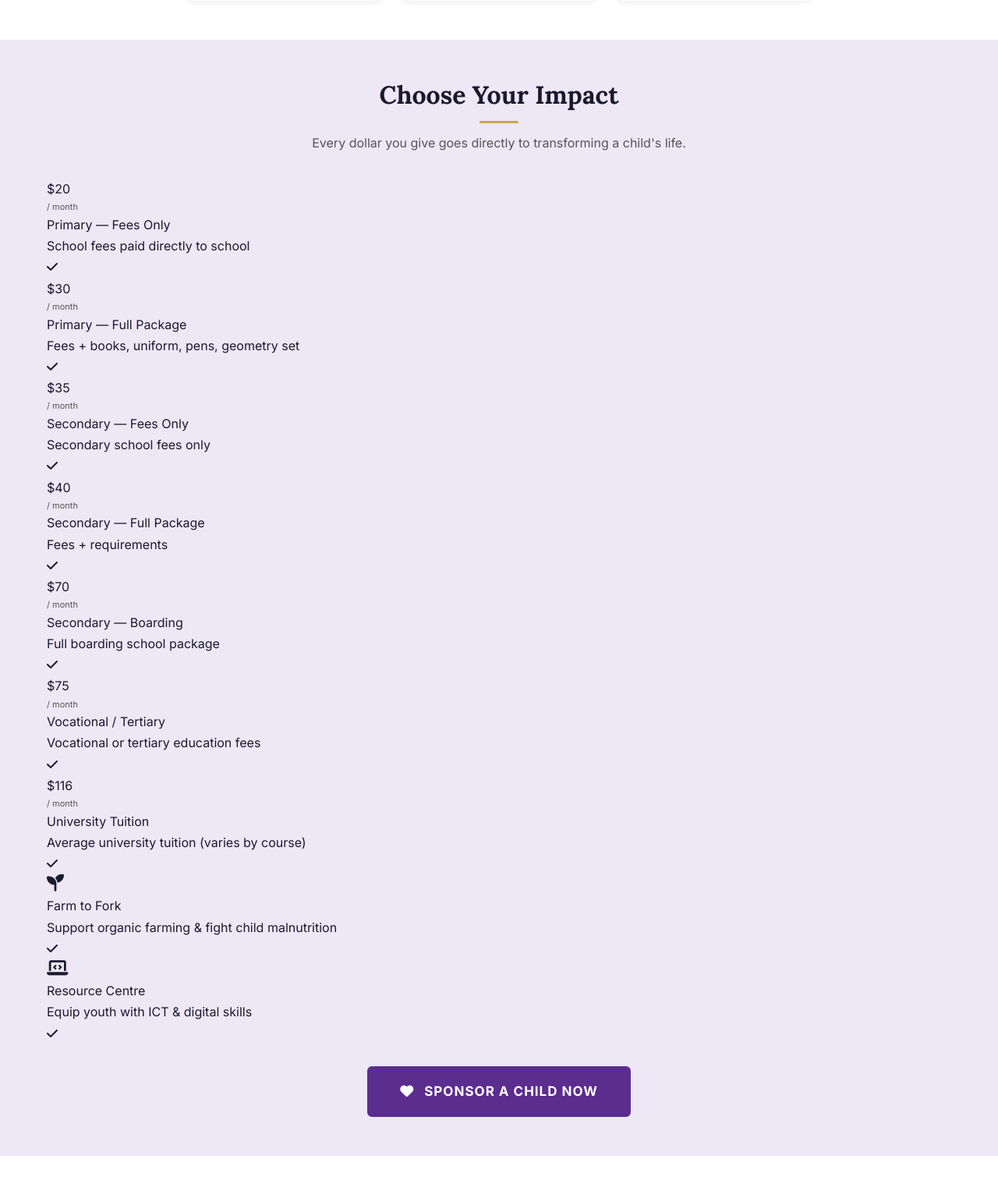
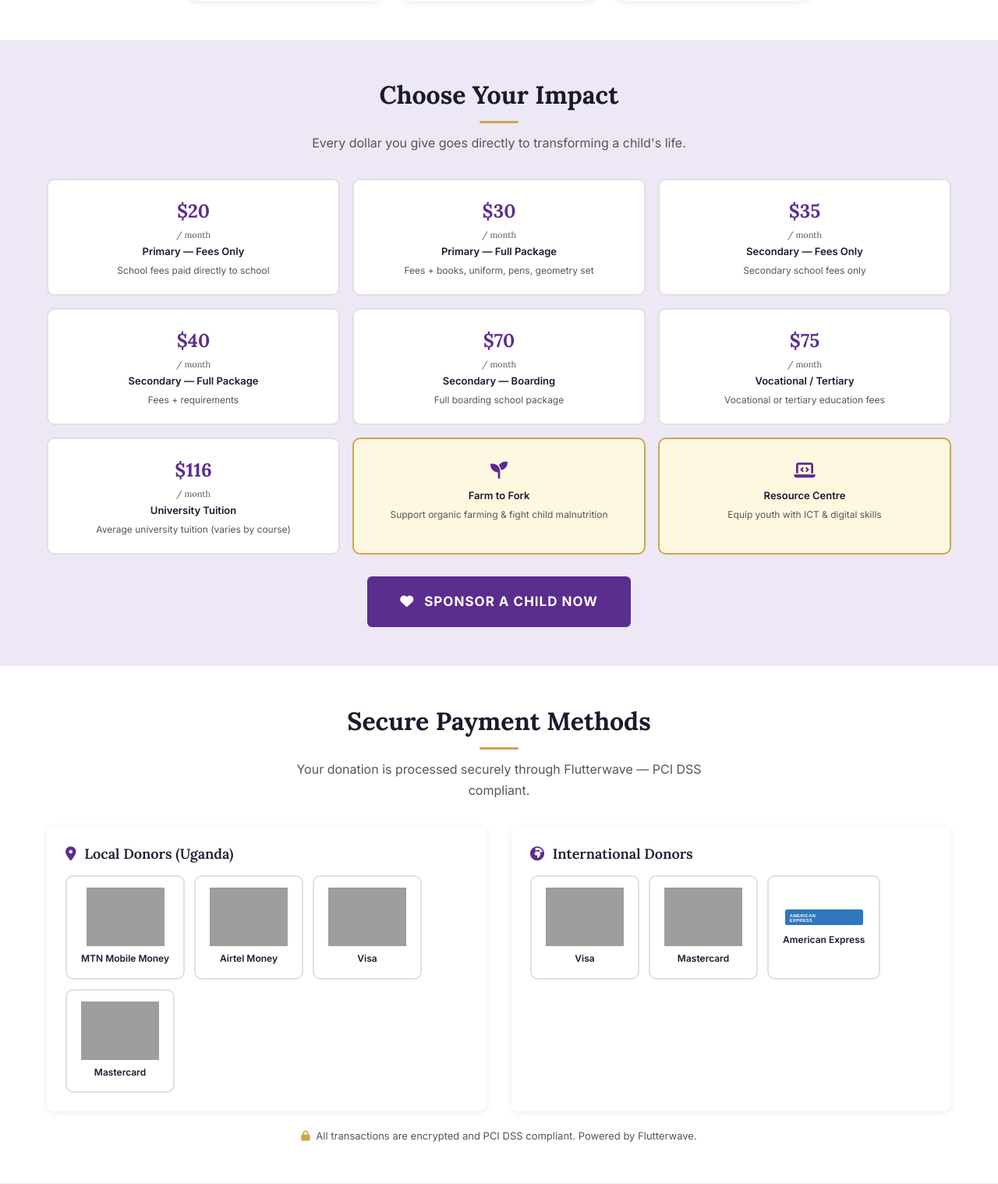
Before and after one commit to Akule-Robert/kazo-archdeaconry-childrens-ministry, a PHP site: page /donate.html in a window 1280 px wide. Shown: the part 994-2512 px from the top of the page at 78% size. Run offline with PHP 8.4, Linux system fonts and the light colour scheme; grey boxes are pictures that could not be loaded.

Commit message:
Add styles for testimonies and impact cards, enhance payment logos layout

```diff
--- a/css/style.css
+++ b/css/style.css
@@ -1631,6 +1702,117 @@ table tbody tr:hover { background: var(--bg-light-gold); }
 @keyframes scrollMarquee {
   0%   { transform: translateX(0); }
   100% { transform: translateX(-50%); }
+}
+
+/* --- IMPACT CARDS (Donate page) --- */
+.impact-cards {
+  display: grid;
+  grid-template-columns: repeat(3, 1fr);
+  gap: 16px;
+}
+.impact-card {
+  background: var(--white);
+  border: 2px solid #e0e0e0;
+  border-radius: var(--radius-md);
+  padding: 20px 16px;
+  text-align: center;
+  cursor: pointer;
+  transition: all 0.3s ease;
+  position: relative;
+}
+.impact-card:hover {
+  border-color: var(--primary-light);
+  box-shadow: var(--shadow-sm);
+}
+.impact-card.selected {
+  border-color: var(--primary);
+  background: var(--bg-light-purple);
+  box-shadow: 0 0 0 2px var(--primary);
+}
+.impact-card .ic-amount {
+  font-size: 24px;
+  font-weight: 700;
+  color: var(--primary);
+  font-family: 'Lora', Georgia, serif;
+}
+.impact-card .ic-label {
+  font-size: 13px;
+  font-weight: 600;
+  color: var(--text-dark);
+  margin-bottom: 4px;
+}
+.impact-card .ic-desc {
+  font-size: 12px;
+  color: var(--text-gray);
+}
+.impact-card .ic-check {
+  display: none;
+  position: absolute;
+  top: 8px;
+  right: 8px;
+  width: 20px;
+  height: 20px;
+  background: var(--primary);
+  border-radius: 50%;
+  color: #fff;
+  font-size: 10px;
+  align-items: center;
+  justify-content: center;
+}
+.impact-card.selected .ic-check {
+  display: flex;
+}
+.impact-project {
+  border-color: var(--secondary);
+  background: var(--bg-light-gold);
+}
+.impact-project:hover {
+  border-color: var(--secondary-dark);
+}
+.impact-project.selected {
+  border-color: var(--secondary-dark);
+  background: var(--secondary-light);
+  box-shadow: 0 0 0 2px var(--secondary-dark);
+}
+.impact-project .ic-amount i {
+  color: var(--primary);
+}
+
+/* --- PAYMENT LOGOS --- */
+.payment-logos {
+  display: flex;
+  flex-wrap: wrap;
+  gap: 12px;
+}
+.pm-card {
+  display: flex;
+  flex-direction: column;
+  align-items: center;
+  gap: 6px;
+  padding: 14px 18px;
+  min-width: 120px;
+  min-height: 100px;
+  justify-content: center;
+  background: var(--white);
+  border: 2px solid #e0e0e0;
+  border-radius: var(--radius-md);
+  cursor: pointer;
+  transition: all 0.3s ease;
+  min-width: 130px;
+}
+.pm-card:hover {
+  border-color: var(--primary-light);
+  box-shadow: var(--shadow-sm);
+}
+.pm-card.selected {
+  border-color: var(--primary);
+  background: var(--bg-light-purple);
+  box-shadow: 0 0 0 2px var(--primary);
+}
+.pm-card span {
+  font-size: 12px;
+  font-weight: 600;
+  color: var(--text-dark);
 }
 
 /* --- PROGRAM IMAGES (real photos) --- */
```
Also changed, not shown: other parts of css/style.css (+73 -0 lines).
